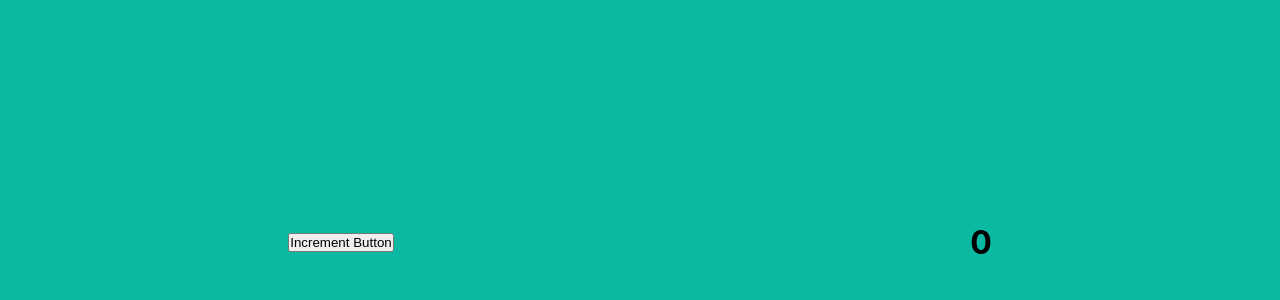
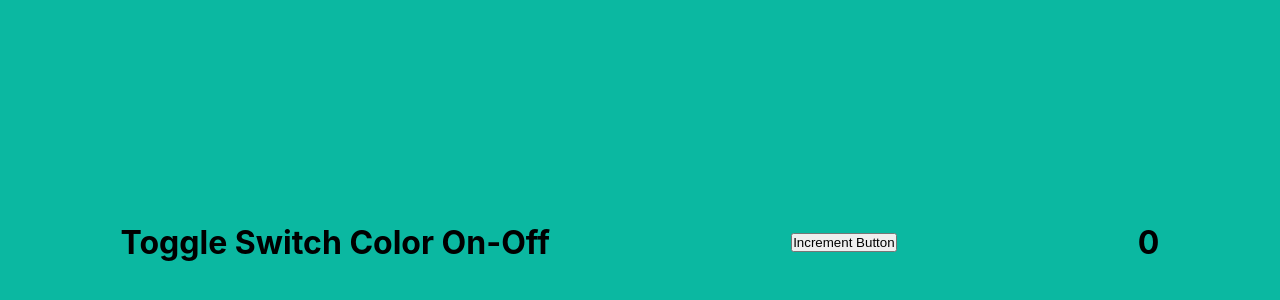
Before and after one commit to Beatyofcoding/AnotherFirstProjectOfReact, a React (Create React App) app in the folder areactproject/: page / in a window 1280 px wide. Shown: the part 158-458 px from the top of the page. Built offline with nearby package versions, Linux system fonts and the light colour scheme.

Commit message:
Creating"h1"ForColorSwitchTest

```diff
--- a/areactproject/src/App.js
+++ b/areactproject/src/App.js
@@ -12,6 +12,7 @@ function App() {
 
   return (
     <div className="App">
+      <h1>Toggle Switch Color On-Off</h1>
       <button onClick={incrementing}>Increment Button</button>
       <h1>{count}</h1>
       {/* <h1>TestingApp.js</h1> */}
```
